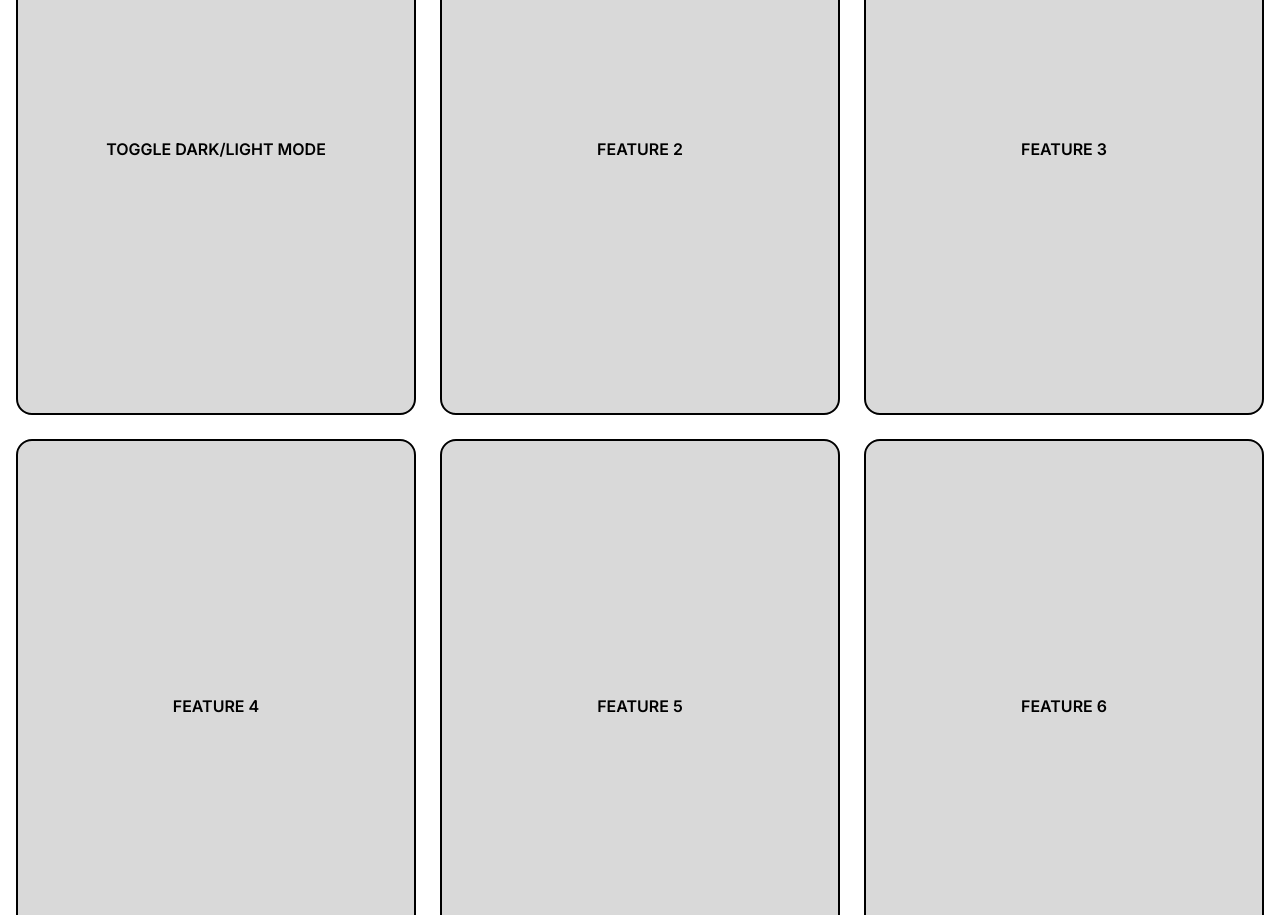
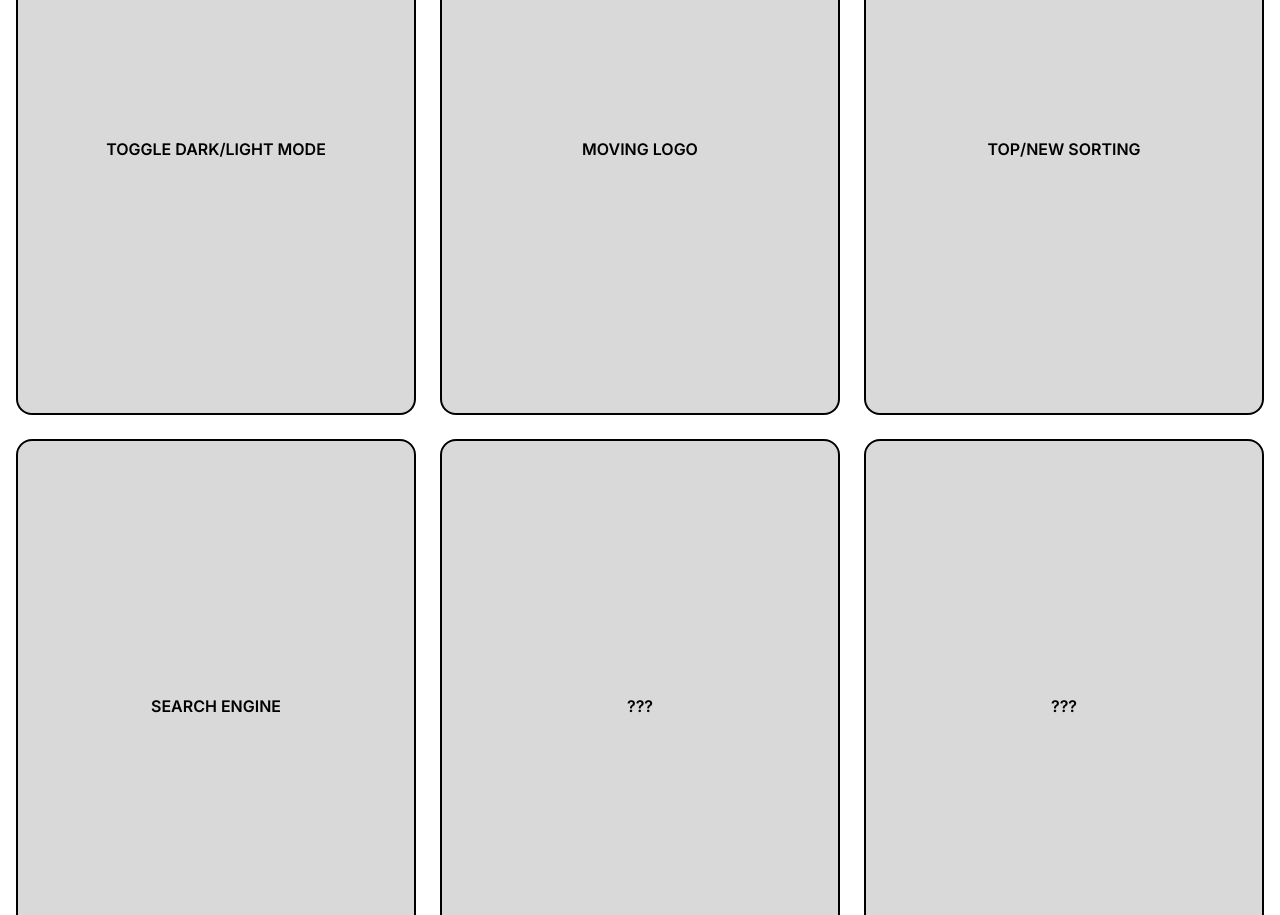
Before and after one commit to freekvermaas/worldofpocs, a Next.js app: page /experiences in a window 1280 px wide. Shown: the part 420-1335 px from the top of the page. Built offline with nearby package versions, Linux system fonts and the light colour scheme.

Commit message:
made pages, fixed order

```diff
--- a/src/app/experiences/page.jsx
+++ b/src/app/experiences/page.jsx
@@ -10,15 +10,15 @@ export default function Experiences() {
 
   const features = [
     { id: 1, name: "TOGGLE DARK/LIGHT MODE", link: "/darkmode" },
-    { id: 2, name: "FEATURE 2", link: "/feature1" },
-    { id: 3, name: "FEATURE 3", link: "/feature2" },
-    { id: 4, name: "FEATURE 4", link: "/feature3" },
-    { id: 5, name: "FEATURE 5", link: "/feature4" },
-    { id: 6, name: "FEATURE 6", link: "/feature5" },
+    { id: 2, name: "MOVING LOGO", link: "/feature2" },
+    { id: 3, name: "TOP/NEW SORTING", link: "/topnewsorting" },
+    { id: 4, name: "SEARCH ENGINE", link: "/feature4" },
+    { id: 5, name: "???", link: "/feature5" },
+    { id: 6, name: "???", link: "/feature6" },
   ]
 
   const sortedFeatures =
-    sortOrder === "New" ? features : [features[3], features[1], features[0], features[2], features[5], features[4]]
+    sortOrder === "New" ? features : [features[1], features[3], features[0], features[2], features[5], features[4]]
 
   const handleSortChange = (newSortOrder) => {
     setSortOrder(newSortOrder)
--- a/src/app/topnewsorting/page.jsx
+++ b/src/app/topnewsorting/page.jsx
@@ -7,18 +7,17 @@ export default function TopNewSorting() {
       <Header />
       <main className="flex-grow container mx-auto px-4 sm:px-6 lg:px-8 py-10 max-w-5xl">
         <div className="space-y-8">
-
           <div className="bg-gray-200 border-2 border-black rounded-lg aspect-video flex items-center justify-center text-black">
             (video van de POC)
           </div>
 
           <div className="space-y-6">
-            <h1 className="text-3xl font-inter font-semibold text-black">TOGGLE DARK/LIGHT MODE</h1>
-            <div className="grid grid-cols-1 sm:grid-cols-3 gap-6 text-black">
+            <h1 className="text-3xl font-inter font-semibold text-black">TOP/NEW SORTING</h1>
+            <div className="flex space-x-10 text-black">
               <div>
                 <h2 className="text-lg font-inter mb-2">
                   <span className="text-[#696969]">Located on: </span>
-                  <span className="text-black font-semibold">Start Page</span>
+                  <span className="text-black font-semibold">Experiences Page</span>
                 </h2>
               </div>
               <div>
@@ -30,7 +29,7 @@ export default function TopNewSorting() {
               <div>
                 <h2 className="text-lg font-inter mb-2">
                   <span className="text-[#696969]">Difficulty: </span>
-                  <span className="text-black font-semibold">Medium</span>
+                  <span className="text-black font-semibold">Easy</span>
                 </h2>
               </div>
             </div>
@@ -42,7 +41,6 @@ export default function TopNewSorting() {
 
       <div className="container mx-auto px-4 sm:px-6 lg:px-8 py-12 max-w-5xl">
         <div className="space-y-12">
-
           <p className="text-center text-black max-w-3xl mx-auto">
             Lorem ipsum dolor sit amet, consectetur adipiscing elit. Sed do eiusmod tempor incididunt ut labore et
             dolore magna aliqua. Ut enim ad minim veniam, quis nostrud exercitation.
@@ -64,15 +62,14 @@ export default function TopNewSorting() {
         </div>
       </div>
 
-      {/* Black outline 2 */}
       <div className="w-full h-0.5 bg-black mt-8"></div>
 
       <div className="container mx-auto px-4 sm:px-6 lg:px-8 py-12 max-w-5xl">
         <h2 className="text-3xl font-inter font-semibold text-center text-black mb-8">ANDERE POC's</h2>
         <div className="grid grid-cols-1 sm:grid-cols-3 gap-6">
-            <div className="bg-gray-200 border-2 border-black rounded-2xl aspect-[3/4]"></div>
-            <div className="bg-gray-200 border-2 border-black rounded-2xl aspect-[3/4]"></div>
-            <div className="bg-gray-200 border-2 border-black rounded-2xl aspect-[3/4]"></div>
+          <div className="bg-gray-200 border-2 border-black rounded-2xl aspect-[3/4]"></div>
+          <div className="bg-gray-200 border-2 border-black rounded-2xl aspect-[3/4]"></div>
+          <div className="bg-gray-200 border-2 border-black rounded-2xl aspect-[3/4]"></div>
         </div>
       </div>
 
```
